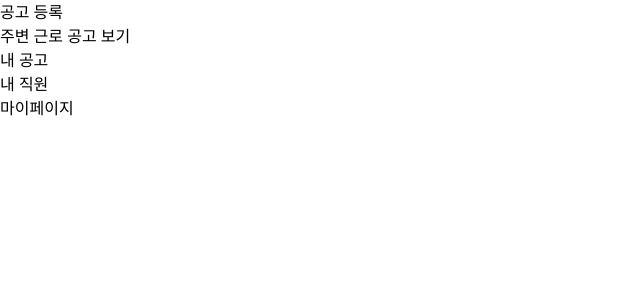
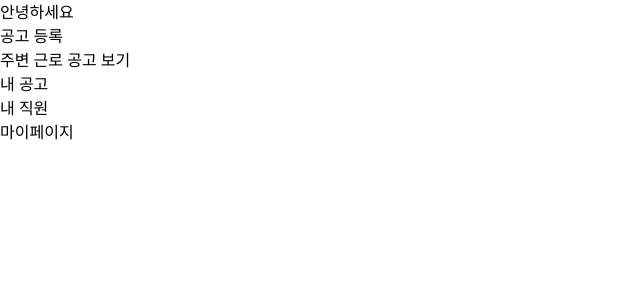
Before and after one commit to GooInPro/gooinpro_employer, a React (Vite) app: page /main/list in a window 1280 px wide. Shown: the top 300 px of the page, without its empty margins (0-640 px from the left). Built offline with nearby package versions, Linux system fonts and the light colour scheme.

Commit message:
feat: cookie add

```diff
--- a/src/components/maincomponents/MainListComponent.jsx
+++ b/src/components/maincomponents/MainListComponent.jsx
@@ -1,6 +1,13 @@
+import employerStore from "../../stores/employerStore.js";
+
 function MainListComponent() {
+
+    const ename = employerStore(state => state.ename);
+
     return (
         <div className="flex flex-col items-center justify-start min-h-screen p-6 space-y-6 mt-10">
+
+            <div>안녕하세요 {ename}</div>
 
             <div className="flex justify-end w-full">
                 <button className="w-40 h-10 rounded-xl bg-blue-300 hover:bg-blue-400 text-white font-semibold">
--- a/src/stores/employerStore.js
+++ b/src/stores/employerStore.js
@@ -1,20 +1,65 @@
-import {create} from 'zustand';
+import { create } from 'zustand';
+import { Cookies } from "react-cookie";
 
-const employerStore = create((set) => ({
-    eno: 0,
+const cookies = new Cookies();
+
+let savedCookies = {
+    eno: null,
     eemail: null,
-    eename: null,
+    ename: null,
     accessToken: null,
-    refreshToken: null,
+    refreshToken: null
+};
 
-    setEno: (eno) => set({ eno: eno }),
-    setEemail: (eemail) => set({ eeemail: eemail }),
-    setEname: (ename) => set({ ename: ename }),
-    setAccessToken: (token) => set({ accessToken: token }),
-    setRefreshToken: (token) => set({ refreshToken: token }),
+try {
+    const EmployerCookie = cookies.get('employer', { path: '/' });
+    savedCookies = EmployerCookie ? EmployerCookie : savedCookies;
+} catch (e) {
+    console.error(e);
+}
 
-    clearEmp: () => set({ eno: null, eemail: null, eename: null }),
-    clearToken: () => set({ accessToken: null, refreshToken: null }),
+const employerStore = create((set, get) => ({
+    eno: savedCookies.eno,
+    eemail: savedCookies.eemail,
+    ename: savedCookies.ename,
+    accessToken: savedCookies.accessToken,
+    refreshToken: savedCookies.refreshToken,
 
-}))
+    setEno: (eno) => {
+        set({ eno });
+        const state = get(); // 현재 상태를 가져옴
+        cookies.set('employer', { ...state, eno }, { path: '/', expires: new Date(Date.now() + 3600 * 1000) });
+    },
+    setEemail: (eemail) => {
+        set({ eemail });
+        const state = get(); // 현재 상태를 가져옴
+        cookies.set('employer', { ...state, eemail }, { path: '/', expires: new Date(Date.now() + 3600 * 1000) });
+    },
+    setEname: (ename) => {
+        set({ ename });
+        const state = get(); // 현재 상태를 가져옴
+        cookies.set('employer', { ...state, ename }, { path: '/', expires: new Date(Date.now() + 3600 * 1000) });
+    },
+    setAccessToken: (token) => {
+        set({ accessToken: token });
+        const state = get(); // 현재 상태를 가져옴
+        cookies.set('employer', { ...state, accessToken: token }, { path: '/', expires: new Date(Date.now() + 3600 * 1000) });
+    },
+    setRefreshToken: (token) => {
+        set({ refreshToken: token });
+        const state = get(); // 현재 상태를 가져옴
+        cookies.set('employer', { ...state, refreshToken: token }, { path: '/', expires: new Date(Date.now() + 3600 * 1000) });
+    },
+
+    clearEmp: () => {
+        set({ eno: null, eemail: null, ename: null });
+        cookies.remove('employer', { path: '/' });
+    },
+    clearToken: () => {
+        set({ accessToken: null, refreshToken: null });
+        const state = get(); // 현재 상태를 가져옴
+        cookies.set('employer', { ...state, accessToken: null, refreshToken: null }, { path: '/', expires: new Date(Date.now() + 3600 * 1000) });
+    },
+}));
+
 export default employerStore;
```
